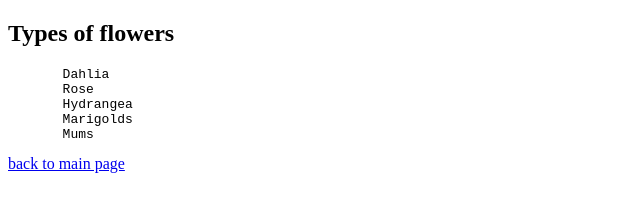
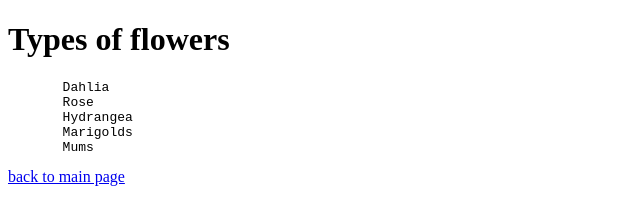
Before and after one commit to MAL-GAS/turbo-octo-tribble, a plain HTML site: page The_Garden_Of_Eden.html in a window 1280 px wide. Shown: the whole page, without its empty margins (0-640 px from the left). Drawn offline with Linux system fonts and the light colour scheme.

Commit message:
Update The_Garden_Of_Eden.html

```diff
--- a/The_Garden_Of_Eden.html
+++ b/The_Garden_Of_Eden.html
@@ -8,7 +8,7 @@
 
 <body>
 
-  <h2>Types of flowers</h2>
+  <h1>Types of flowers</h1>
   <pre>
        Dahlia
        Rose
```
